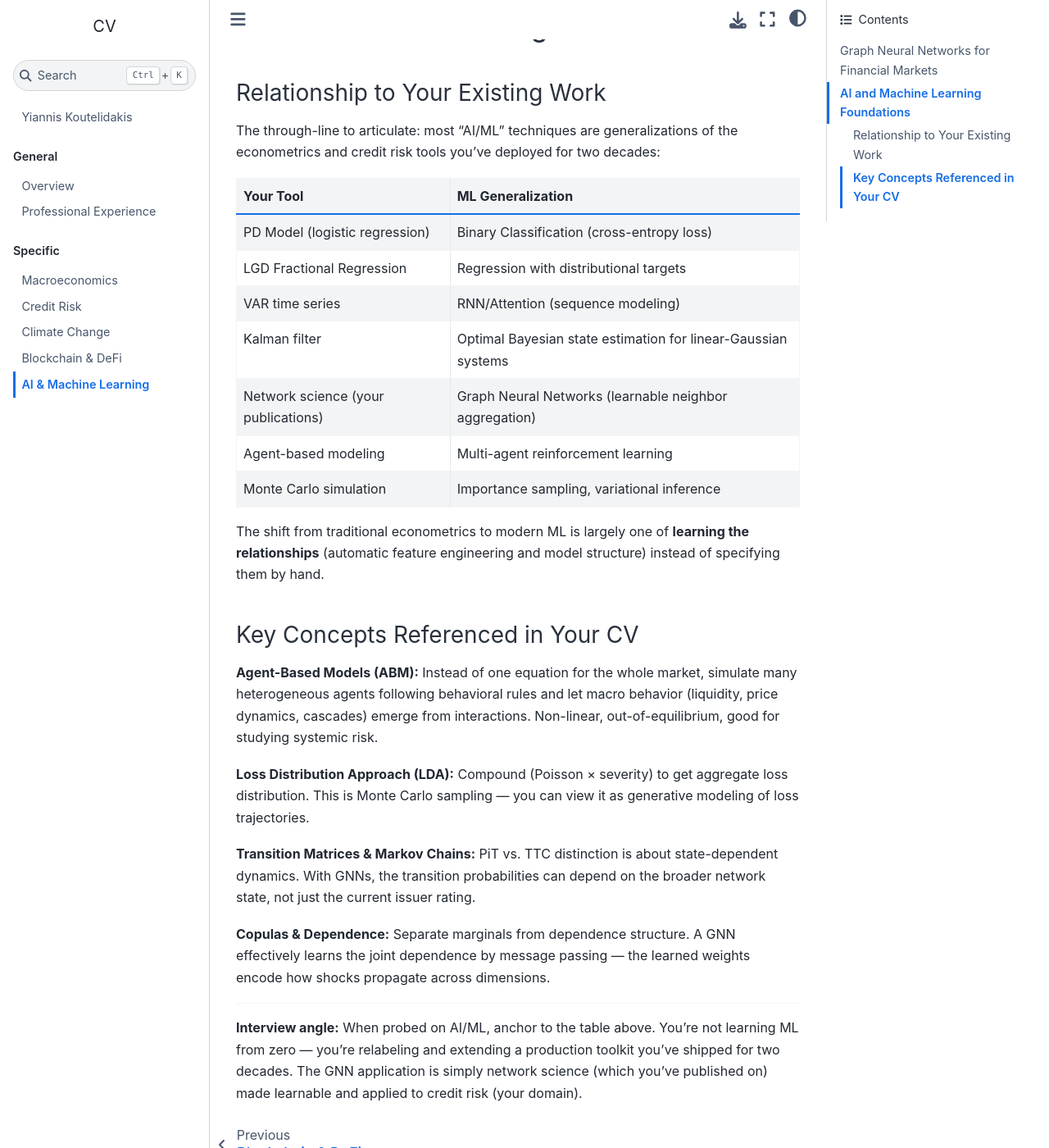
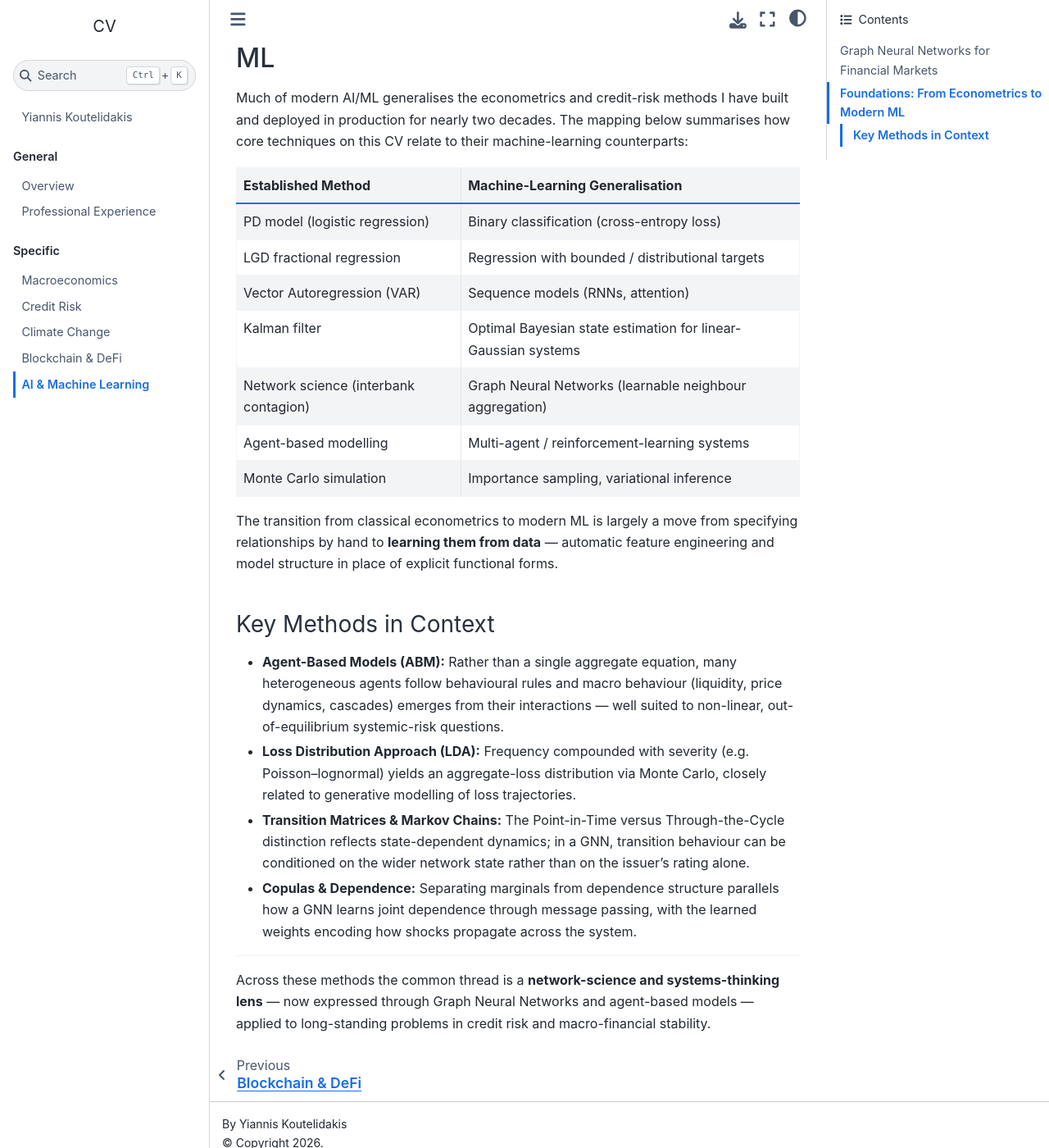
Before and after one commit to ykoutelidakis/CV, a Jupyter Book: the page built from AI_ML.md, in a window 1280 px wide and 1400 px high, scrolled down 2340 px. Shown: the whole window at 82% size. Built offline with Jupyter Book 1.0.4 settings and Sphinx 7.4.7 and the Sphinx Book theme 1.1.4, drawn with Linux system fonts in a browser that asks for light colours; some of the changed text lies outside the part shown.

Commit message:
AI/ML page: rewrite Foundations section in professional voice (was interview-prep notes)
Co-Authored-By: Claude Opus 4.8 <noreply@anthropic.com>

```diff
--- a/AI_ML.md
+++ b/AI_ML.md
@@ -48,7 +48,7 @@ GNNs automatically learn to propagate information across the network, capturing:
 - Indirect exposure: contagion through shared suppliers, customers, or markets
 - Systemic importance: how central a company is to the broader financial network
 
-This bridges **network science** (the field you published on) with **deep learning** (the modern AI toolkit).
+This bridges **network science** — the subject of my peer-reviewed publications on interbank contagion — with **deep learning**, the modern AI toolkit.
 
 ### Modeling Approach
 
@@ -64,34 +64,29 @@ This combines:
 - **Network Science:** Graph structure, centrality, contagion paths
 - **Deep Learning:** Learnable message passing, non-linear representations
 
-## AI and Machine Learning Foundations
+## Foundations: From Econometrics to Modern ML
 
-### Relationship to Your Existing Work
+Much of modern AI/ML generalises the econometrics and credit-risk methods I have built and deployed in production for nearly two decades. The mapping below summarises how core techniques on this CV relate to their machine-learning counterparts:
 
-The through-line to articulate: most "AI/ML" techniques are generalizations of the econometrics and credit risk tools you've deployed for two decades:
-
-| Your Tool | ML Generalization |
-|-----------|-------------------|
-| PD Model (logistic regression) | Binary Classification (cross-entropy loss) |
-| LGD Fractional Regression | Regression with distributional targets |
-| VAR time series | RNN/Attention (sequence modeling) |
+| Established Method | Machine-Learning Generalisation |
+|--------------------|---------------------------------|
+| PD model (logistic regression) | Binary classification (cross-entropy loss) |
+| LGD fractional regression | Regression with bounded / distributional targets |
+| Vector Autoregression (VAR) | Sequence models (RNNs, attention) |
 | Kalman filter | Optimal Bayesian state estimation for linear-Gaussian systems |
-| Network science (your publications) | Graph Neural Networks (learnable neighbor aggregation) |
-| Agent-based modeling | Multi-agent reinforcement learning |
+| Network science (interbank contagion) | Graph Neural Networks (learnable neighbour aggregation) |
+| Agent-based modelling | Multi-agent / reinforcement-learning systems |
 | Monte Carlo simulation | Importance sampling, variational inference |
 
-The shift from traditional econometrics to modern ML is largely one of **learning the relationships** (automatic feature engineering and model structure) instead of specifying them by hand.
+The transition from classical econometrics to modern ML is largely a move from specifying relationships by hand to **learning them from data** — automatic feature engineering and model structure in place of explicit functional forms.
 
-### Key Concepts Referenced in Your CV
+### Key Methods in Context
 
-**Agent-Based Models (ABM):** Instead of one equation for the whole market, simulate many heterogeneous agents following behavioral rules and let macro behavior (liquidity, price dynamics, cascades) emerge from interactions. Non-linear, out-of-equilibrium, good for studying systemic risk.
-
-**Loss Distribution Approach (LDA):** Compound (Poisson × severity) to get aggregate loss distribution. This is Monte Carlo sampling — you can view it as generative modeling of loss trajectories.
-
-**Transition Matrices & Markov Chains:** PiT vs. TTC distinction is about state-dependent dynamics. With GNNs, the transition probabilities can depend on the broader network state, not just the current issuer rating.
-
-**Copulas & Dependence:** Separate marginals from dependence structure. A GNN effectively learns the joint dependence by message passing — the learned weights encode how shocks propagate across dimensions.
+- **Agent-Based Models (ABM):** Rather than a single aggregate equation, many heterogeneous agents follow behavioural rules and macro behaviour (liquidity, price dynamics, cascades) emerges from their interactions — well suited to non-linear, out-of-equilibrium systemic-risk questions.
+- **Loss Distribution Approach (LDA):** Frequency compounded with severity (e.g. Poisson–lognormal) yields an aggregate-loss distribution via Monte Carlo, closely related to generative modelling of loss trajectories.
+- **Transition Matrices & Markov Chains:** The Point-in-Time versus Through-the-Cycle distinction reflects state-dependent dynamics; in a GNN, transition behaviour can be conditioned on the wider network state rather than on the issuer's rating alone.
+- **Copulas & Dependence:** Separating marginals from dependence structure parallels how a GNN learns joint dependence through message passing, with the learned weights encoding how shocks propagate across the system.
 
 ---
 
-**Interview angle:** When probed on AI/ML, anchor to the table above. You're not learning ML from zero — you're relabeling and extending a production toolkit you've shipped for two decades. The GNN application is simply network science (which you've published on) made learnable and applied to credit risk (your domain).
+Across these methods the common thread is a **network-science and systems-thinking lens** — now expressed through Graph Neural Networks and agent-based models — applied to long-standing problems in credit risk and macro-financial stability.
```
